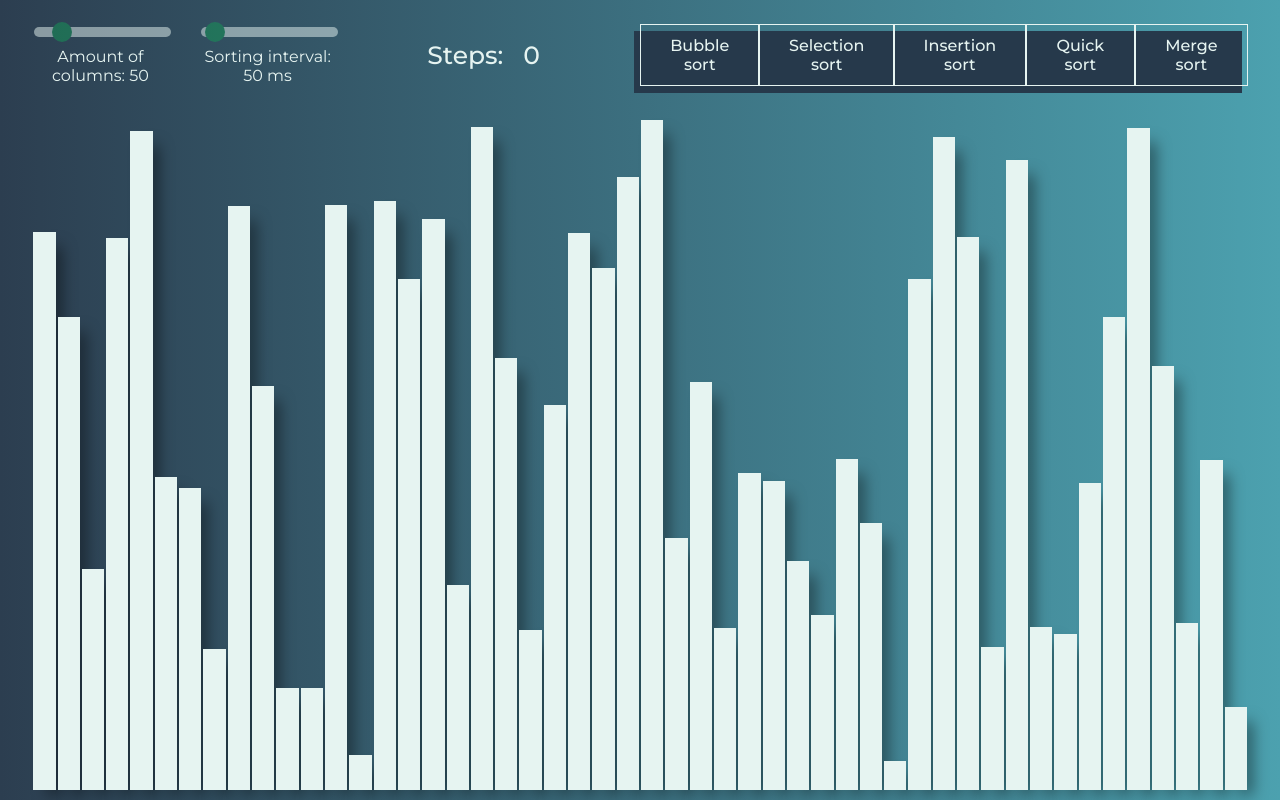
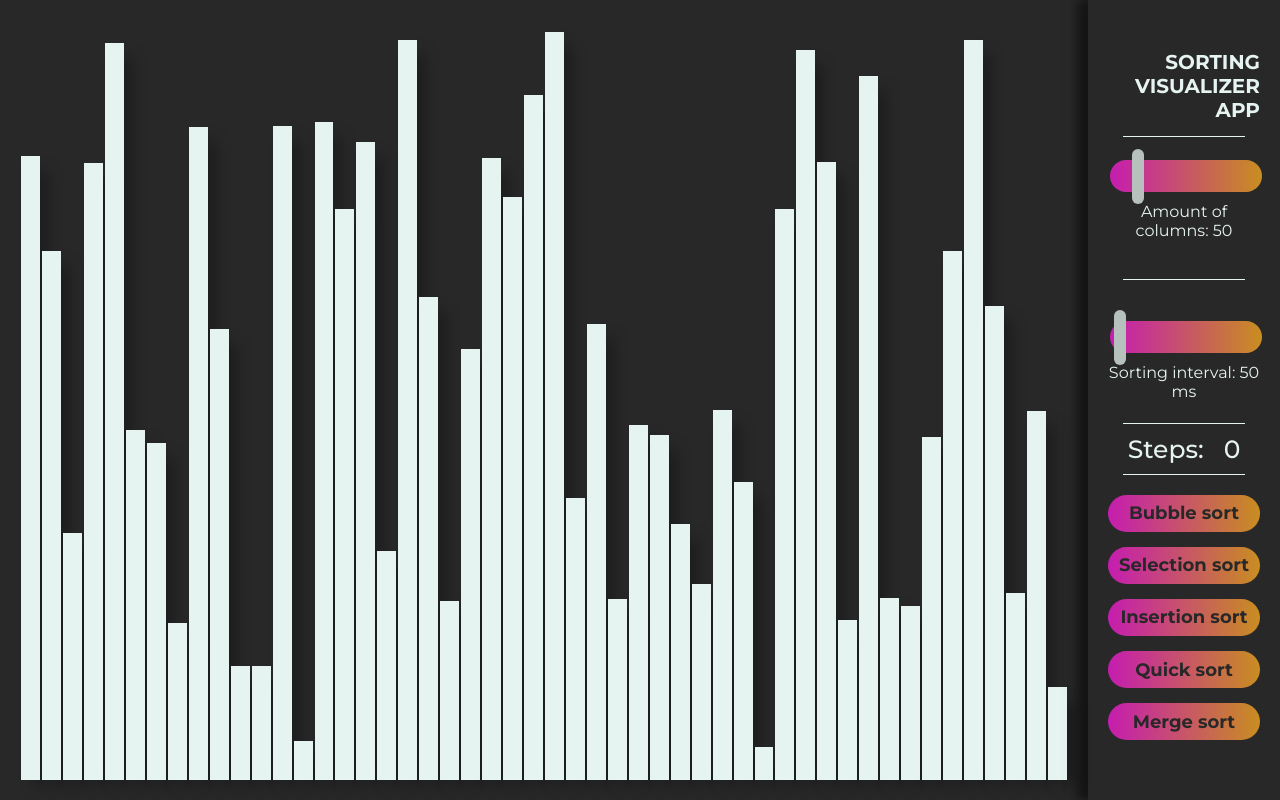
Before and after one commit to marcinkurka97/sorting-app, a React app: page / in a window 1280 px wide. Built offline with nearby package versions, Linux system fonts and the light colour scheme.

Commit message:
Design change

```diff
--- a/src/App.js
+++ b/src/App.js
@@ -80,8 +80,23 @@ class App extends React.Component {
     const { array } = this.state;
     return (
       <div className="App">
-        <header className="App-header">
-          <div className="App-header__settings">
+        <section className="App-container">
+          {array.map((value, idx) => (
+            <div
+              className="Container-column"
+              key={idx}
+              style={{
+                backgroundColor: "#E6F4F1",
+                height: `${value}%`,
+                width: `calc(100% / ${this.state.columnsAmount})`
+              }}
+            ></div>
+          ))}
+        </section>
+        <nav className="App-nav">
+          <h1 className="App-nav__title">Sorting Visualizer App</h1>
+          <span className="App-nav__line" />
+          <div className="App-nav__settings">
             <span>
               <input
                 type="range"
@@ -100,6 +115,10 @@ class App extends React.Component {
                 Amount of columns:
               </label>
             </span>
+            <span
+              className="App-nav__line"
+              style={{ width: "calc(100% - 50px)" }}
+            />
             <span>
               <input
                 type="range"
@@ -122,13 +141,17 @@ class App extends React.Component {
               </label>
             </span>
           </div>
+          <span className="App-nav__line" />
+
           <div className="step-counter">
             <p>Steps: </p>
             <span ref={this.stepCounterRef} id="stepCounter">
               0
             </span>
           </div>
-          <div className="App-header__algorithms">
+          <span className="App-nav__line" />
+
+          <div className="App-nav__algorithms">
             <BubbleSort
               sortingSpeed={this.state.sortingSpeed}
               isSorting={this.state.isSorting}
@@ -166,20 +189,7 @@ class App extends React.Component {
               array={this.state.array}
             />
           </div>
-        </header>
-        <section className="App-container">
-          {array.map((value, idx) => (
-            <div
-              className="Container-column"
-              key={idx}
-              style={{
-                backgroundColor: "#E6F4F1",
-                height: `${value}%`,
-                width: `calc(100% / ${this.state.columnsAmount})`
-              }}
-            ></div>
-          ))}
-        </section>
+        </nav>
       </div>
     );
   }
--- a/src/App.scss
+++ b/src/App.scss
@@ -1,46 +1,82 @@
 .App {
-  width: 95vw;
+  width: 100vw;
   margin: 0 auto;
   display: flex;
   align-items: center;
-  flex-direction: column;
+  flex-direction: row;
   justify-content: center;
 }
 
-.App-header {
+.App-nav {
   position: relative;
   display: flex;
   align-items: center;
-  justify-content: space-between;
-  width: 100%;
-  height: 50px;
-  margin: 30px 0;
+  justify-content: center;
+  flex-direction: column;
+  width: 15%;
+  height: 100vh;
   color: #e6f4f1;
+  padding: 20px;
+  -webkit-box-shadow: -10px 0px 10px 1px rgba(0, 0, 0, 0.5);
+  -moz-box-shadow: -10px 0px 10px 1px rgba(0, 0, 0, 0.5);
+  box-shadow: -10px 0px 10px 1px rgba(0, 0, 0, 0.5);
+
+  &__line {
+    width: 80%;
+    height: 1px;
+    background: #e6f4f1;
+    margin: 20px 0;
+
+    @media (max-width: 1601px) {
+      margin: 10px 0;
+    }
+  }
+
+  &__title {
+    text-align: right;
+    text-transform: uppercase;
+    height: 10%;
+
+    @media (max-width: 1601px) {
+      margin: 0;
+      font-size: 20px;
+    }
+  }
 
   &__settings {
+    position: relative;
     display: flex;
     justify-content: space-between;
-    width: 25%;
+    align-items: center;
+    flex-direction: column;
+    width: 100%;
+    height: 25%;
 
     span {
       display: flex;
       flex-direction: column;
       text-align: center;
-      width: 45%;
+      justify-content: center;
+      width: 100%;
     }
 
     input {
       position: relative;
       -webkit-appearance: none;
       width: 100%;
-      height: 10px;
-      background: #e6f4f1;
+      height: 50%;
+      background: rgb(250, 25, 222);
+      background: linear-gradient(
+        90deg,
+        rgba(250, 25, 222, 1) 0%,
+        rgba(255, 176, 30, 1) 100%
+      );
       outline: none;
-      opacity: 0.5;
+      opacity: 0.75;
       -webkit-transition: 0.2s;
       transition: opacity 0.2s;
       margin-bottom: 10px;
-      border-radius: 10px;
+      border-radius: 50px;
     }
 
     input:hover {
@@ -50,39 +86,69 @@
     input::-webkit-slider-thumb {
       -webkit-appearance: none;
       appearance: none;
-      width: 20px;
-      height: 20px;
-      border-radius: 10px;
-      background: #159957;
+      width: 8%;
+      height: 55px;
+      border-radius: 50px;
+      background: #e6f4f1;
       cursor: pointer;
+    }
+
+    @media (max-width: 1601px) {
+      height: 35%;
+
+      input {
+        height: 30%;
+      }
+
+      .App-nav__line {
+        margin: 0;
+        height: 1px;
+        width: calc(100% - 30px) !important;
+      }
+
+      span {
+        height: auto;
+      }
     }
   }
 
   .step-counter {
     display: flex;
     align-items: center;
+    justify-content: center;
     font-size: 25px;
     font-weight: 500;
-    width: 10%;
+    width: 100%;
     p {
       margin: 0 20px 0 0;
+      text-align: center;
     }
   }
 
   &__algorithms {
     display: flex;
     justify-content: space-evenly;
-    width: 50%;
+    flex-direction: column;
+    width: 100%;
+    height: 35%;
 
     button {
       position: relative;
-      background: none;
+      background: rgb(250, 25, 222);
+      background: linear-gradient(
+        90deg,
+        rgba(250, 25, 222, 1) 0%,
+        rgba(255, 176, 30, 1) 100%
+      );
       border: none;
-      padding: 12px 16px;
-      color: #e6f4f1;
-      font-weight: 500;
-      font-size: 16px;
+      border-radius: 50px;
+      padding: 5% 3%;
+      margin: 5px 0;
+      color: #282828;
+      font-weight: 700;
+      font-size: 18px;
       font-family: "Montserrat", sans-serif;
+      opacity: 0.75;
     }
 
     button:disabled,
@@ -91,57 +157,25 @@
       cursor: wait;
     }
 
-    button::before {
-      content: "";
-      position: absolute;
-      width: 100%;
-      height: 100%;
-      top: 7px;
-      right: 6px;
-      background-color: #26394b;
-      z-index: -1;
-      transition: transform 0.15s ease-out 0s;
-    }
-
-    button::after {
-      content: "";
-      left: 0px;
-      top: 0px;
-      position: absolute;
-      width: 100%;
-      height: 100%;
+    button:hover {
       opacity: 1;
-      border-width: 1.5px;
-      border-style: solid;
-      border-color: #e6f4f1;
-      transition: transform 0.15s ease-out 0s;
-    }
-
-    button:hover {
       cursor: pointer;
 
       &:disabled {
         cursor: wait;
-      }
-
-      &:before {
-        transform: translate(7px, -6px);
-      }
-
-      &:after {
-        transform: translate(-7px, 6px);
       }
     }
   }
 }
 
 .App-container {
-  width: 100%;
-  height: 85vh;
+  width: 85%;
+  height: 100vh;
   display: flex;
   justify-content: center;
   align-items: flex-end;
   flex-direction: row;
+  padding: 20px;
 }
 
 .Container-column {
--- a/src/index.scss
+++ b/src/index.scss
@@ -8,17 +8,7 @@ body {
   -moz-osx-font-smoothing: grayscale;
   width: 100vw;
   height: 100vh;
-  background: #2c3e50; /* fallback for old browsers */
-  background: -webkit-linear-gradient(
-    to left,
-    #4ca1af,
-    #2c3e50
-  ); /* Chrome 10-25, Safari 5.1-6 */
-  background: linear-gradient(
-    to left,
-    #4ca1af,
-    #2c3e50
-  ); /* W3C, IE 10+/ Edge, Firefox 16+, Chrome 26+, Opera 12+, Safari 7+ */
+  background: #282828;
 }
 
 *,
```
